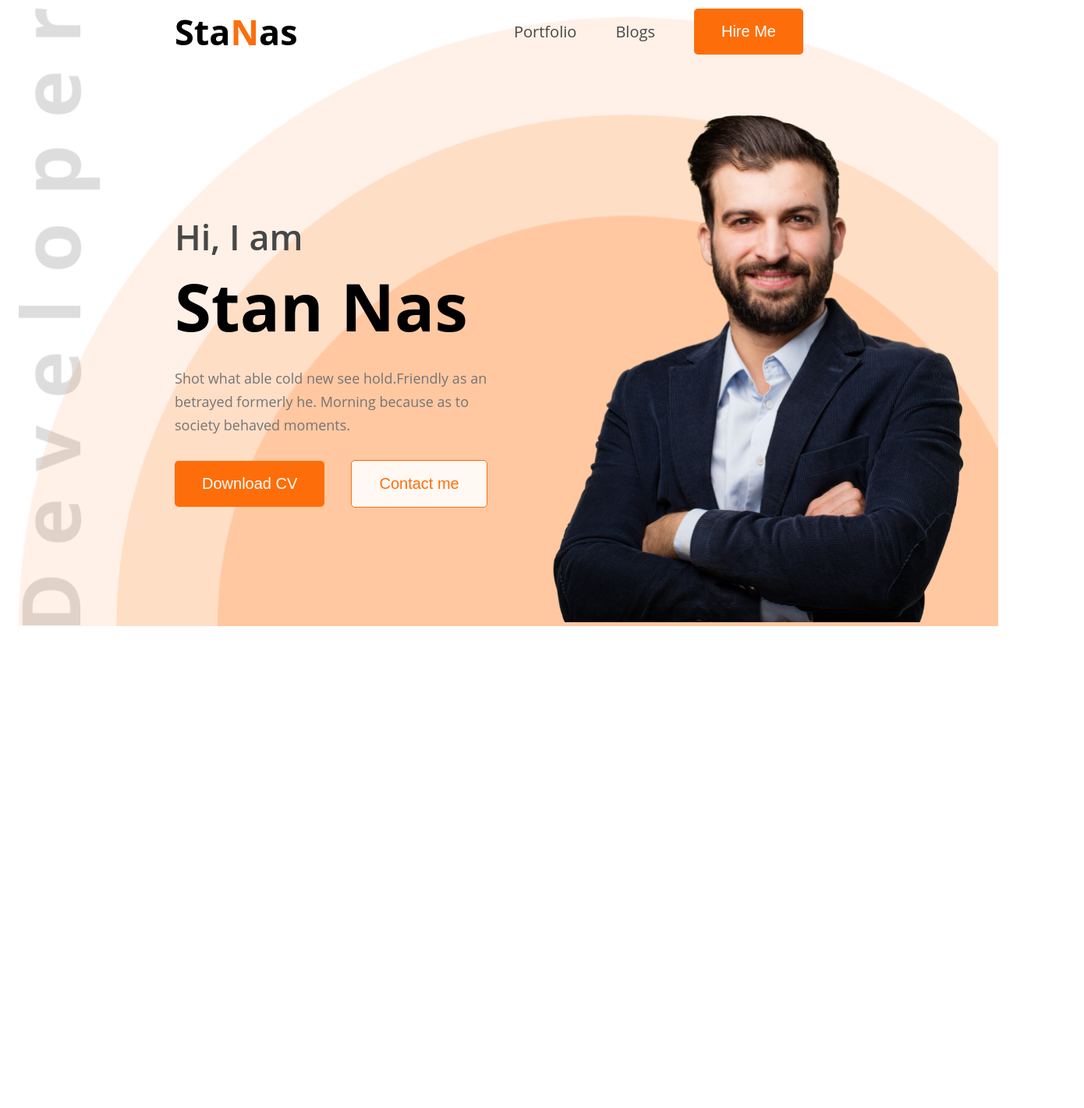
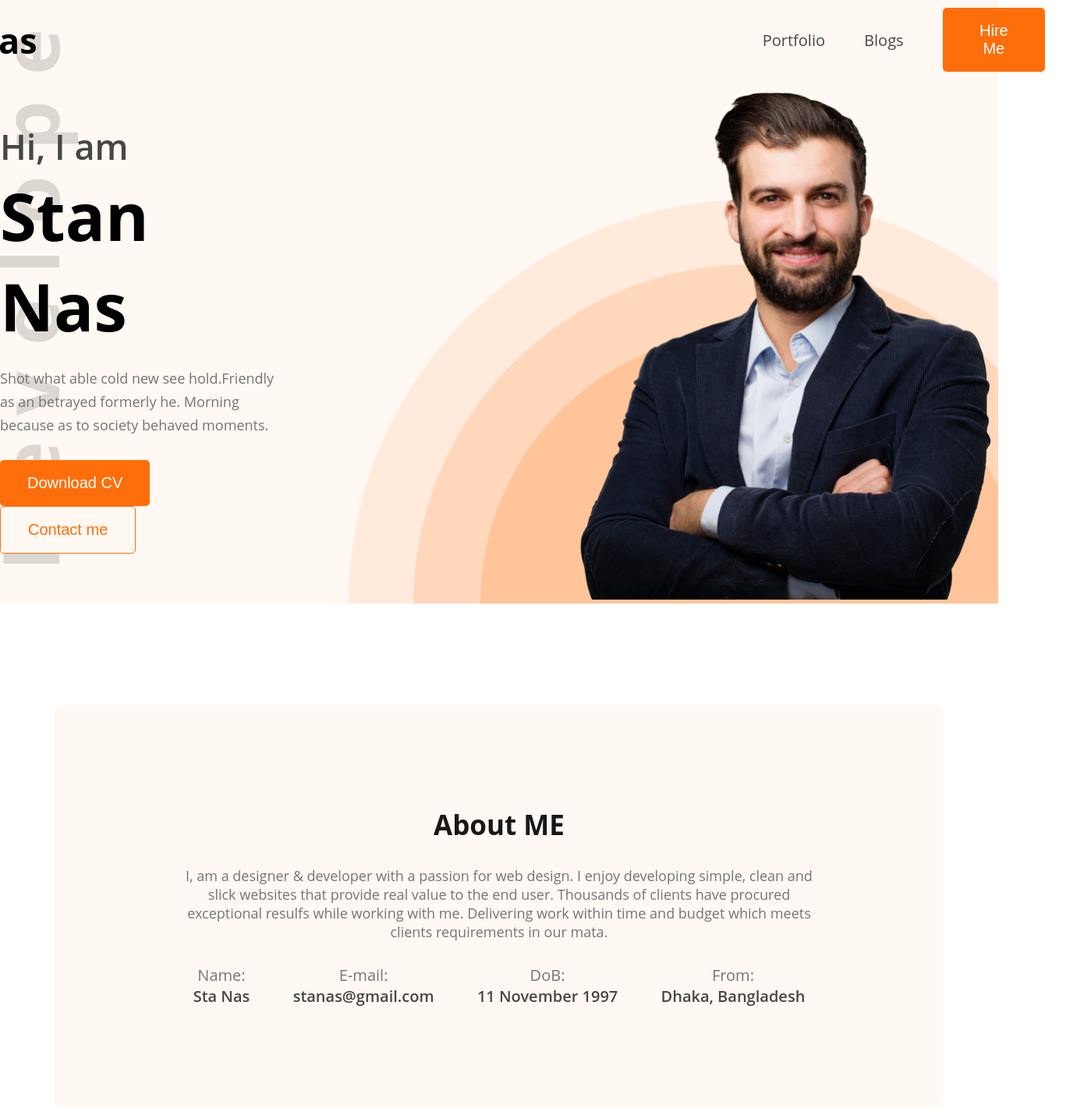
Before and after one commit to stanleynasif/Stans-web-dev_portfolio, a plain HTML site: page index.html in a window 1280 px wide. Shown: the part 40-1461 px from the top of the page at 78% size, 1390 px wide, since content can reach past the window. Before the commit the page ends 843 px from the top, so only its background shows below. Drawn offline with Linux system fonts and the light colour scheme.

Commit message:
About me section done

```diff
--- a/Styles/style.css
+++ b/Styles/style.css
@@ -16,9 +16,9 @@
 header{
     background-image: url(../images/header_bg.png), url("../images/developer.png");
     background-repeat: no-repeat;
-    background-size:contain;
+    background-size:auto ;
     background-position: bottom right, top left;
-    margin-left: 24px;
+
 }
 /* shared style*/
 .text-primary{
@@ -29,6 +29,9 @@ header{
 }
 .dark-3{
     color: #757575;
+}
+.secondary-bg{
+    background-color: #FFF8F3;
 }
 .btn-primary{
     background-color: #FD6E0A;
@@ -47,12 +50,30 @@ header{
     border: 1px solid #FD6E0A
     ;
 }
+.section-title{
+    font-size: 35px;
+    font-weight: bold;
+    color: #181818;
+}
+.section-description{
+    font-size: 18px;
+    color: #757575;
+    margin: 30px 0;
+}
+/* Nav & Hero */
+.NavnHero{
+    display: flex;
+    flex-direction: column;
+    align-items: center;
+}
 /* Nav Styles */
 nav{
-    display: flex;
+    display:flex ;
     align-items: center;
-    justify-content: space-between;
-    margin: 50px 200px;
+    justify-content: center;
+    width: 1500px;
+    padding-top: 50px;
+
 }
 .nav-title{
     font-weight: 800px;
@@ -61,6 +82,7 @@ nav{
 nav ul{
     display: flex;
     align-items: center;
+    margin-left: 930px;
 }
 nav ul li{
     list-style: none;
@@ -75,10 +97,10 @@ nav li a{
     display: flex;
     justify-content: space-between;
     align-items: center;
-    margin: 0px 35px 0 200px;
 }
 .banner-content{
     max-width: 585px;
+    margin-right: 163px;
 }
 .banner-greetings{
     font-size: 45px;
@@ -96,7 +118,33 @@ nav li a{
 }
 .banner-propic{
     width: 585px;
+    margin-left: 163px;
 }
 .banner .btn-primary{
     margin-right: 30px;
 }
+/* Main Styles */
+main{
+    max-width: 1140px;
+    margin: 0 auto;
+}
+/* About Styles */
+.about{
+    border-radius: 10px;
+    padding: 130px 150px;
+    text-align: center;
+    margin-top: 130px;
+}
+.info-cards{
+    display: flex;
+    justify-content: space-around;
+}
+.item-title{
+    font-size: 20px;
+    color:#757575;
+}
+.item-desc{
+    font-size: 20px;
+    color:#474747;
+    font-weight: 600;
+}
--- a/index.html
+++ b/index.html
@@ -7,7 +7,8 @@
     <link rel="stylesheet" href="Styles/style.css">
 </head>
 <body class="open-sans-normal">
-    <header>
+    <header class="secondary-bg">
+        <DIV class="NavnHero">
             <nav>
                 <h3 class="nav-title">Sta<span class="text-primary">N</span>as</h3>
                 <ul>
@@ -24,9 +25,38 @@
                     <button class="btn-primary">Download CV</button>
                     <button class="btn-secondary">Contact me</button>
                 </div>
-            <div><img class="banner-propic" src="images/hardy.png" alt="Random Mans Photo"></div>
+                <div>
+                    <img class="banner-propic" src="images/hardy.png" alt="Random Mans Photo">
                 </div>
+            </div>
+        </DIV>
     </header>
+    <Main>
+        <section class="about secondary-bg">
+            <div>
+                <H3 class="section-title">About ME</H3>
+                <p class="section-description">I, am a designer & developer with a passion for web design. I enjoy developing simple, clean and slick websites that provide real value to the end user. Thousands of clients have procured exceptional resulfs while working with me. Delivering work within time and budget which meets clients requirements in our mata.</p>
+                <div class="info-cards">
+                    <div class="info-card">
+                        <p class="item-title">Name:</p>
+                        <p class="item-desc">Sta Nas</p>
+                    </div>
+                    <div class="info-card">
+                        <p class="item-title">E-mail:</p>
+                        <p class="item-desc">stanas@gmail.com</p>
+                    </div>
+                    <div class="info-card">
+                        <p class="item-title">DoB:</p>
+                        <p class="item-desc">11 November 1997</p>
+                    </div>
+                    <div class="info-card">
+                        <p class="item-title">From:</p>
+                        <p class="item-desc">Dhaka, Bangladesh</p>
+                    </div>
 
+                </div>
+            </div>
+        </section>
+    </Main>
 </body>
 </html>
```
Lines whose indentation alone changed are shown as unchanged.
